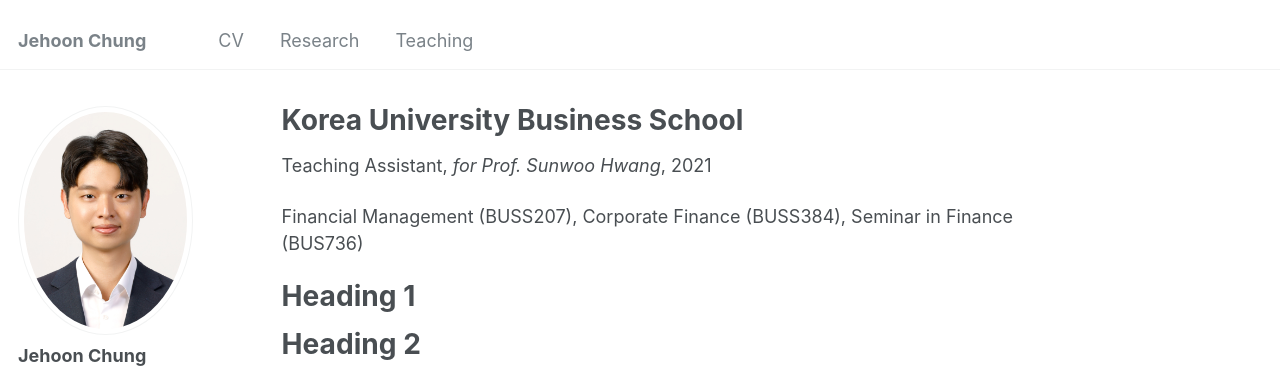
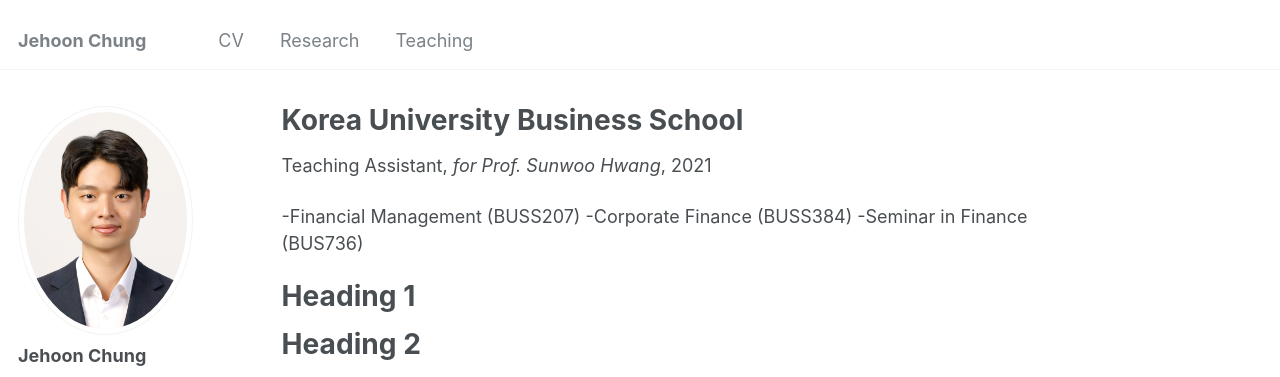
Before and after one commit to JehoonChung/jehoonchung.github.io, a Jekyll site: the page built from _teaching/2014-spring-teaching-1.md, in a window 1280 px wide and 950 px high. Shown: the top 377 px of the window. Built offline with Jekyll 4.4.1, drawn with Linux system fonts in a browser that asks for light colours.

```diff
--- a/_teaching/2014-spring-teaching-1.md
+++ b/_teaching/2014-spring-teaching-1.md
@@ -8,7 +8,9 @@ date: 2021-01-01
 location: "City, Country"
 ---
 
-Financial Management (BUSS207), Corporate Finance (BUSS384), Seminar in Finance (BUS736)
+-Financial Management (BUSS207)
+-Corporate Finance (BUSS384)
+-Seminar in Finance (BUS736)
 
 Heading 1
 ======
```
